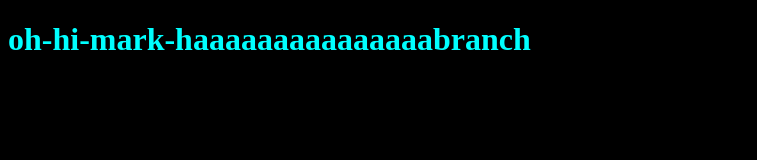
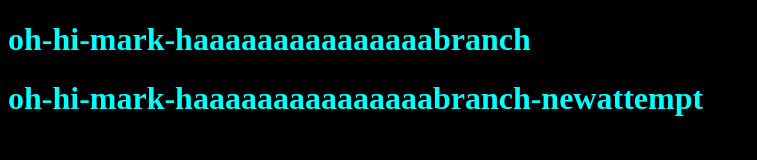
Before and after one commit to zieadkh/dummy-repos, a plain HTML site: page index.html in a window 1280 px wide. Shown: the whole page, without its empty margins (0-757 px from the left). Drawn offline with Linux system fonts and the light colour scheme.

Commit message:
edit our html file

```diff
--- a/index.html
+++ b/index.html
@@ -9,6 +9,7 @@
 </head>
 <body>
     <h1>oh-hi-mark-haaaaaaaaaaaaaaabranch</h1>
+    <h1>oh-hi-mark-haaaaaaaaaaaaaaabranch-newattempt</h1>
     <script src="app.js"></script>
 </body>
 </html>
```
